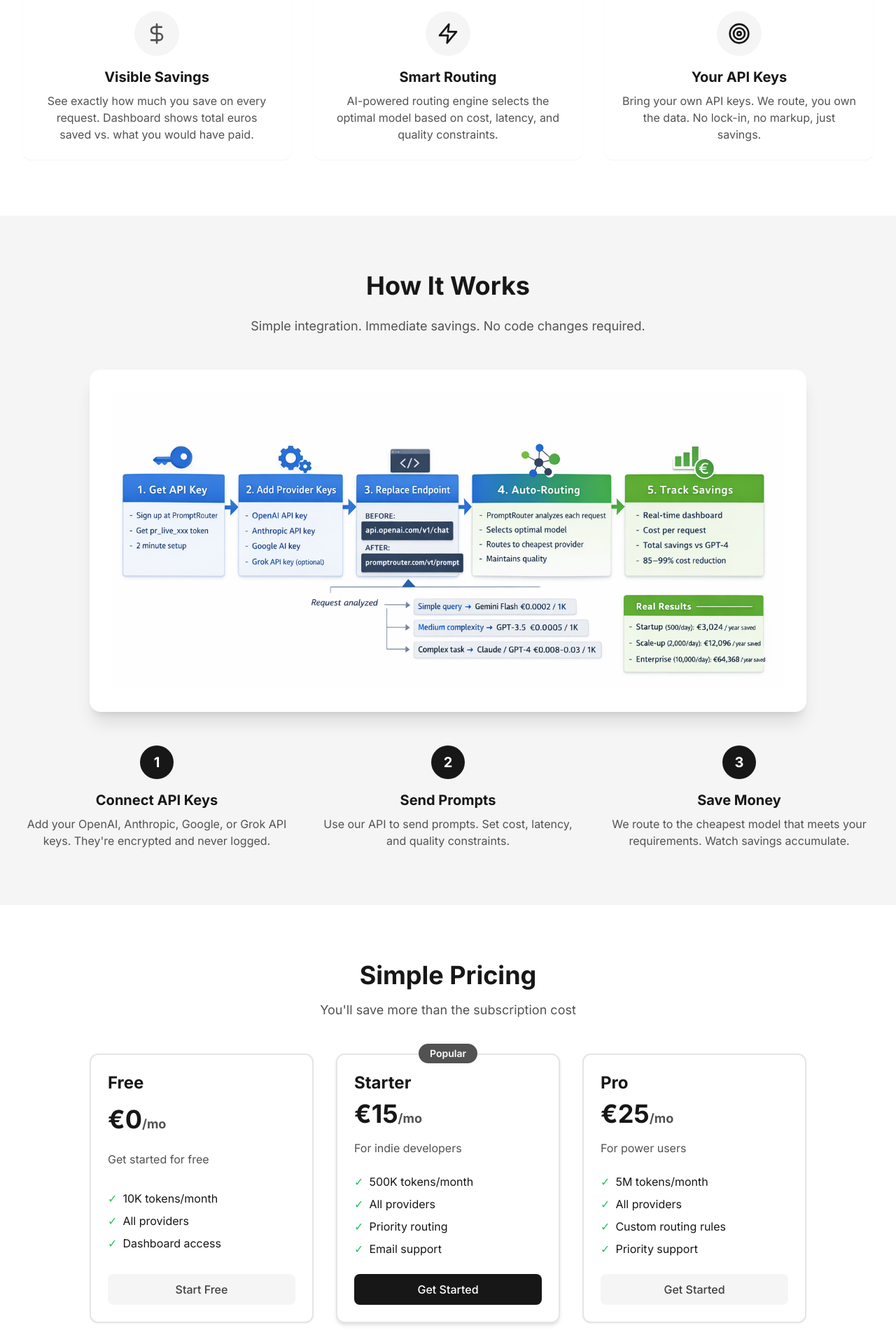
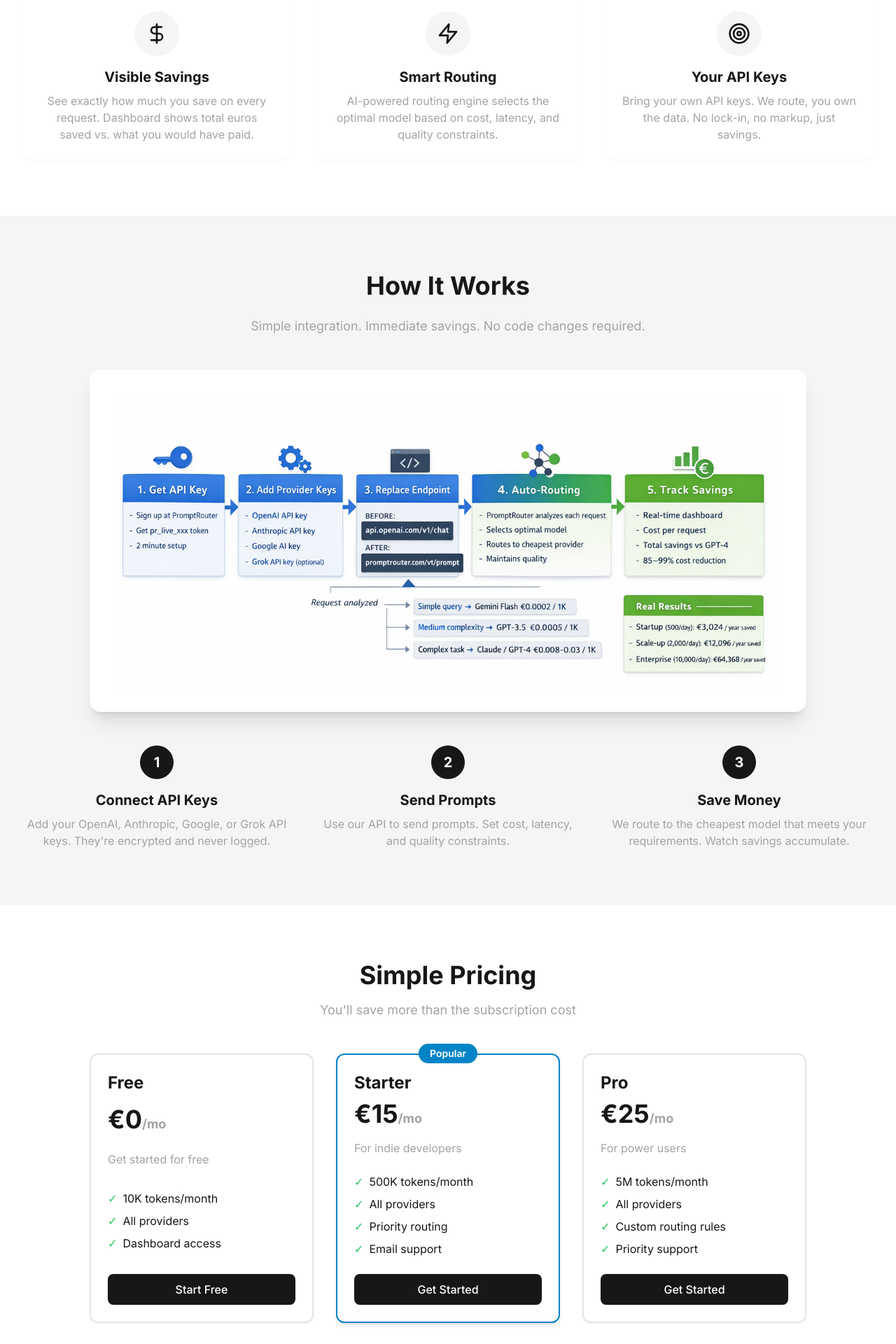
Before and after one commit to elpatoenlasolas/PromptRouter, a Next.js app in the folder frontend/: page / in a window 1280 px wide. Shown: the part 640-2560 px from the top of the page at 70% size. Built offline with nearby package versions, Linux system fonts and the light colour scheme; no server answers.

Commit message:
Fix themeprovide issue

```diff
--- a/frontend/app/layout.tsx
+++ b/frontend/app/layout.tsx
@@ -1,8 +1,7 @@
 import type { Metadata } from 'next'
 import { Inter } from 'next/font/google'
 import { ClerkProvider } from '@clerk/nextjs'
-import { ToastProvider } from '@/lib/toast'
-import { ThemeProvider } from '@/lib/theme'
+import { Providers } from '@/components/providers'
 import './globals.css'
 
 const inter = Inter({ subsets: ['latin'] })
@@ -37,12 +36,24 @@
   return (
     <ClerkProvider publishableKey={publishableKey || ''}>
       <html lang="en" suppressHydrationWarning>
+        <head>
+          <script
+            dangerouslySetInnerHTML={{
+              __html: `
+                try {
+                  const theme = localStorage.getItem('theme') || (window.matchMedia('(prefers-color-scheme: dark)').matches ? 'dark' : 'light');
+                  if (theme === 'dark') {
+                    document.documentElement.classList.add('dark');
+                  }
+                } catch (e) {}
+              `,
+            }}
+          />
+        </head>
         <body className={inter.className}>
-          <ThemeProvider>
-            <ToastProvider>
-              {children}
-            </ToastProvider>
-          </ThemeProvider>
+          <Providers>
+            {children}
+          </Providers>
         </body>
       </html>
     </ClerkProvider>
--- a/frontend/app/page.tsx
+++ b/frontend/app/page.tsx
@@ -59,9 +59,6 @@
                   Start Saving Now
                   <ArrowRight className="ml-2 w-5 h-5" />
                 </Link>
-                <Link href="/dashboard" className="bg-gray-700/40 hover:bg-gray-700/50 backdrop-blur-sm text-white text-lg px-8 py-4 rounded-lg font-medium transition-all">
-                  View Demo
-                </Link>
               </>
             )}
           </div>
@@ -75,11 +72,11 @@
       <section className="max-w-7xl mx-auto px-4 sm:px-6 lg:px-8 py-20">
         <div className="grid md:grid-cols-3 gap-8">
           <div className="card text-center">
-            <div className="bg-gray-100 w-16 h-16 rounded-full flex items-center justify-center mx-auto mb-4">
-              <DollarSign className="w-8 h-8 text-gray-600" />
+            <div className="bg-gray-100 dark:bg-gray-800 w-16 h-16 rounded-full flex items-center justify-center mx-auto mb-4">
+              <DollarSign className="w-8 h-8 text-gray-900 dark:text-gray-100" />
             </div>
-            <h3 className="text-xl font-bold mb-2">Visible Savings</h3>
-            <p className="text-gray-600">
+            <h3 className="text-xl font-bold mb-2 dark:text-white">Visible Savings</h3>
+            <p className="text-gray-400 dark:text-gray-400">
               See exactly how much you save on every request. Dashboard shows total euros saved vs. what you would have paid.
             </p>
           </div>
@@ -89,7 +86,7 @@
               <Zap className="w-8 h-8 text-gray-900 dark:text-gray-100" />
             </div>
             <h3 className="text-xl font-bold mb-2 dark:text-white">Smart Routing</h3>
-            <p className="text-gray-600 dark:text-gray-400">
+            <p className="text-gray-400 dark:text-gray-400">
               AI-powered routing engine selects the optimal model based on cost, latency, and quality constraints.
             </p>
           </div>
@@ -99,7 +96,7 @@
               <Target className="w-8 h-8 text-gray-900 dark:text-gray-100" />
             </div>
             <h3 className="text-xl font-bold mb-2 dark:text-white">Your API Keys</h3>
-            <p className="text-gray-600 dark:text-gray-400">
+            <p className="text-gray-400 dark:text-gray-400">
               Bring your own API keys. We route, you own the data. No lock-in, no markup, just savings.
             </p>
           </div>
@@ -110,7 +107,7 @@
       <section className="bg-gray-100 dark:bg-gray-800 py-20">
         <div className="max-w-7xl mx-auto px-4 sm:px-6 lg:px-8">
           <h2 className="text-4xl font-bold text-center mb-6 dark:text-white">How It Works</h2>
-          <p className="text-center text-gray-600 dark:text-gray-300 mb-12 max-w-2xl mx-auto text-lg">
+          <p className="text-center text-gray-400 dark:text-gray-300 mb-12 max-w-2xl mx-auto text-lg">
             Simple integration. Immediate savings. No code changes required.
           </p>
 
@@ -129,7 +126,7 @@
                 1
               </div>
               <h3 className="text-xl font-bold mb-2 dark:text-white">Connect API Keys</h3>
-              <p className="text-gray-600 dark:text-gray-300">
+              <p className="text-gray-400 dark:text-gray-300">
                 Add your OpenAI, Anthropic, Google, or Grok API keys. They're encrypted and never logged.
               </p>
             </div>
@@ -139,7 +136,7 @@
                 2
               </div>
               <h3 className="text-xl font-bold mb-2 dark:text-white">Send Prompts</h3>
-              <p className="text-gray-600 dark:text-gray-300">
+              <p className="text-gray-400 dark:text-gray-300">
                 Use our API to send prompts. Set cost, latency, and quality constraints.
               </p>
             </div>
@@ -149,7 +146,7 @@
                 3
               </div>
               <h3 className="text-xl font-bold mb-2 dark:text-white">Save Money</h3>
-              <p className="text-gray-600 dark:text-gray-300">
+              <p className="text-gray-400 dark:text-gray-300">
                 We route to the cheapest model that meets your requirements. Watch savings accumulate.
               </p>
             </div>
@@ -160,14 +157,14 @@
       {/* Pricing */}
       <section className="max-w-7xl mx-auto px-4 sm:px-6 lg:px-8 py-20">
         <h2 className="text-4xl font-bold text-center mb-4">Simple Pricing</h2>
-        <p className="text-center text-gray-600 mb-12 text-lg">
+        <p className="text-center text-gray-400 mb-12 text-lg">
           You'll save more than the subscription cost
         </p>
         <div className="grid md:grid-cols-3 gap-8 max-w-5xl mx-auto">
           <div className="card border-2 flex flex-col justify-between">
             <h3 className="text-2xl font-bold mb-2">Free</h3>
-            <p className="text-4xl font-bold mb-4">€0<span className="text-lg text-gray-600">/mo</span></p>
-            <p className="text-gray-600 mb-6">Get started for free</p>
+            <p className="text-4xl font-bold mb-4">€0<span className="text-lg text-gray-400">/mo</span></p>
+            <p className="text-gray-400 mb-6">Get started for free</p>
             <ul className="space-y-2 mb-6">
               <li className="flex items-start">
                 <span className="text-success mr-2">✓</span>
@@ -182,18 +179,18 @@
                 Dashboard access
               </li>
             </ul>
-            <Link href="/sign-up" className="btn-secondary w-full block text-center">
+            <Link href="/sign-up" className="btn-primary w-full block text-center">
               Start Free
             </Link>
           </div>
 
-          <div className="card shadow-lg relative border-2 border-gray shadow-md flex flex-col justify-between">
-            <div className="absolute -top-4 left-1/2 -translate-x-1/2 bg-gray-600 text-white px-4 py-1 rounded-full text-sm font-semibold">
+          <div className="card shadow-lg relative border-2 border-blue-600 shadow-md flex flex-col justify-between">
+            <div className="absolute -top-4 left-1/2 -translate-x-1/2 bg-blue-600 text-white px-4 py-1 rounded-full text-sm font-semibold">
               Popular
             </div>
             <h3 className="text-2xl font-bold mb-2">Starter</h3>
-            <p className="text-4xl font-bold mb-4">€15<span className="text-lg text-gray-600">/mo</span></p>
-            <p className="text-gray-600 mb-6">For indie developers</p>
+            <p className="text-4xl font-bold mb-4">€15<span className="text-lg text-gray-400">/mo</span></p>
+            <p className="text-gray-400 mb-6">For indie developers</p>
             <ul className="space-y-2 mb-6">
               <li className="flex items-start">
                 <span className="text-success mr-2">✓</span>
@@ -219,8 +216,8 @@
 
           <div className="card border-2 flex flex-col justify-between">
             <h3 className="text-2xl font-bold mb-2">Pro</h3>
-            <p className="text-4xl font-bold mb-4">€25<span className="text-lg text-gray-600">/mo</span></p>
-            <p className="text-gray-600 mb-6">For power users</p>
+            <p className="text-4xl font-bold mb-4">€25<span className="text-lg text-gray-400">/mo</span></p>
+            <p className="text-gray-400 mb-6">For power users</p>
             <ul className="space-y-2 mb-6">
               <li className="flex items-start">
                 <span className="text-success mr-2">✓</span>
@@ -239,7 +236,7 @@
                 Priority support
               </li>
             </ul>
-            <Link href="/sign-up" className="btn-secondary w-full block text-center">
+            <Link href="/sign-up" className="btn-primary w-full block text-center">
               Get Started
             </Link>
           </div>
@@ -247,12 +244,12 @@
       </section>
 
       {/* CTA */}
-      <section className="bg-gray-500 text-white py-20">
+      <section className="bg-gradient-to-br from-gray-600 via-gray-700 to-gray-800 dark:from-gray-600 dark:via-gray-700 dark:to-gray-800 text-white py-20">
         <div className="max-w-4xl mx-auto px-4 sm:px-6 lg:px-8 text-center">
           <h2 className="text-4xl font-bold mb-4">
             Start Saving on AI Costs Today
           </h2>
-          <p className="text-xl mb-8 text-gray-100">
+          <p className="text-xl mb-8 text-gray-50 dark:text-gray-100">
             Join hundreds of developers saving money with intelligent prompt routing
           </p>
           <Link href="/sign-up" className="bg-white text-gray-800 hover:bg-gray-50 text-lg px-8 py-4 rounded-lg font-medium inline-flex items-center shadow-lg transition-all">
--- /dev/null
+++ b/frontend/components/providers.tsx
@@ -0,0 +1,14 @@
+'use client'
+
+import { ThemeProvider } from '@/lib/theme'
+import { ToastProvider } from '@/lib/toast'
+
+export function Providers({ children }: { children: React.ReactNode }) {
+  return (
+    <ThemeProvider>
+      <ToastProvider>
+        {children}
+      </ToastProvider>
+    </ThemeProvider>
+  )
+}
--- a/frontend/lib/theme.tsx
+++ b/frontend/lib/theme.tsx
@@ -12,11 +12,10 @@
 const ThemeContext = createContext<ThemeContextType | undefined>(undefined)
 
 export function ThemeProvider({ children }: { children: React.ReactNode }) {
-  const [theme, setTheme] = useState<Theme>('light')
+  const [theme, setTheme] = useState<Theme>('dark') // Default to dark
   const [mounted, setMounted] = useState(false)
 
   useEffect(() => {
-    setMounted(true)
     const savedTheme = localStorage.getItem('theme') as Theme | null
     const prefersDark = window.matchMedia('(prefers-color-scheme: dark)').matches
 
@@ -26,7 +25,11 @@
     } else if (prefersDark) {
       setTheme('dark')
       document.documentElement.classList.add('dark')
+    } else {
+      setTheme('light')
+      document.documentElement.classList.remove('dark')
     }
+    setMounted(true)
   }, [])
 
   const toggleTheme = () => {
@@ -36,10 +39,7 @@
     document.documentElement.classList.toggle('dark', newTheme === 'dark')
   }
 
-  if (!mounted) {
-    return <>{children}</>
-  }
-
+  // Always provide the context, even before mounted
   return (
     <ThemeContext.Provider value={{ theme, toggleTheme }}>
       {children}
```
